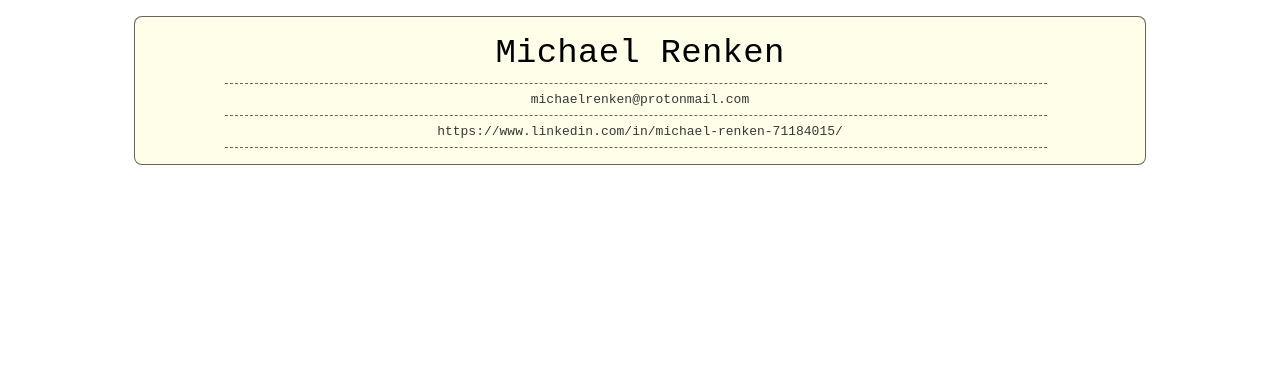
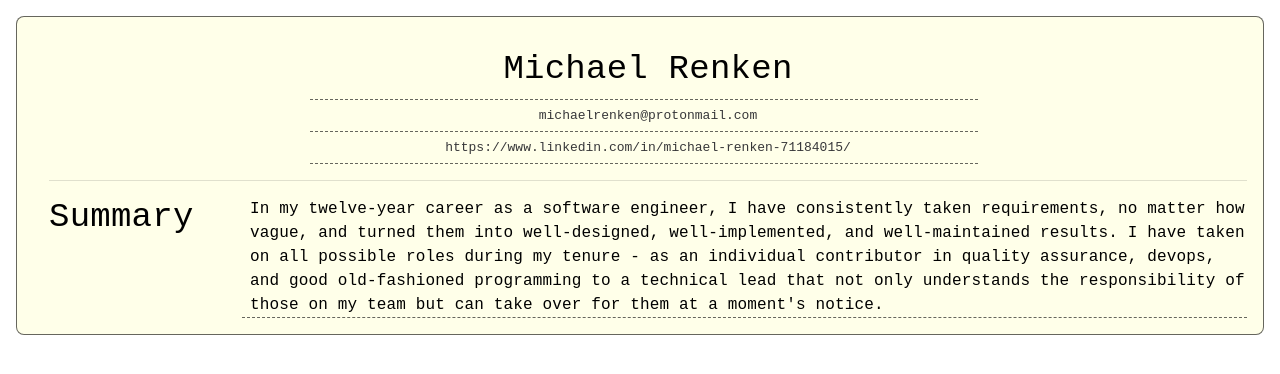
Before and after one commit to SudoVim/resume, a React (Create React App) app: page / in a window 1280 px wide. Shown: the top 374 px of the page. Built offline with nearby package versions, Linux system fonts and the light colour scheme.

Commit message:
Added body component with the summary

```diff
--- /dev/null
+++ b/src/components/resume/body/body.tsx
@@ -0,0 +1,14 @@
+import React from "react";
+import Grid from "@mui/material/Grid";
+import { Item } from "./item";
+import { Summary } from "./summary";
+
+export function Body() {
+  return (
+    <Grid container spacing={1}>
+      <Item title="Summary">
+        <Summary />
+      </Item>
+    </Grid>
+  );
+}
--- /dev/null
+++ b/src/components/resume/body/index.tsx
@@ -0,0 +1 @@
+export { Body } from "./body";
--- /dev/null
+++ b/src/components/resume/body/item.tsx
@@ -0,0 +1,39 @@
+import React from "react";
+import Grid from "@mui/material/Grid";
+import Typography from "@mui/material/Typography";
+import { useTheme } from "@mui/material/styles";
+
+type Props = {
+  title: string;
+  children: React.ReactNode;
+};
+
+export function Item({ title, children }: Props) {
+  const theme = useTheme();
+  return (
+    <>
+      <Grid item xs={1}>
+        <Typography
+          variant="h4"
+          sx={{
+            fontFamily: "monospace",
+          }}
+        >
+          {title}
+        </Typography>
+      </Grid>
+      <Grid item xs={1} />
+      <Grid
+        item
+        xs={10}
+        sx={{
+          display: "flex",
+          alignItems: "center",
+          borderBottom: `1px dashed ${theme.palette.text.secondary}`,
+        }}
+      >
+        {children}
+      </Grid>
+    </>
+  );
+}
--- /dev/null
+++ b/src/components/resume/body/summary.tsx
@@ -0,0 +1,16 @@
+import React from "react";
+import Typography from "@mui/material/Typography";
+
+export function Summary() {
+  return (
+    <Typography variant="body1" fontFamily="monospace">
+      In my twelve-year career as a software engineer, I have consistently taken
+      requirements, no matter how vague, and turned them into well-designed,
+      well-implemented, and well-maintained results. I have taken on all
+      possible roles during my tenure - as an individual contributor in quality
+      assurance, devops, and good old-fashioned programming to a technical lead
+      that not only understands the responsibility of those on my team but can
+      take over for them at a moment's notice.
+    </Typography>
+  );
+}
--- a/src/components/resume/resume.tsx
+++ b/src/components/resume/resume.tsx
@@ -1,12 +1,16 @@
 import React from "react";
-import Box from "@mui/material/Box";
+import Grid from "@mui/material/Grid";
+import Divider from "@mui/material/Divider";
 import { useTheme } from "@mui/material/styles";
 import { Heading } from "./heading";
+import { Body } from "./body";
 
 export function Resume() {
   const theme = useTheme();
   return (
-    <Box
+    <Grid
+      container
+      spacing={2}
       sx={{
         display: "flex",
         justifyContent: "center",
@@ -19,7 +23,21 @@ export function Resume() {
         fontFamily: "monospace",
       }}
     >
-      <Heading />
-    </Box>
+      {/* Heading should be on a line of its own with some padding on either side */}
+      <Grid item xs={2} />
+      <Grid item xs={8}>
+        <Heading />
+      </Grid>
+      <Grid item xs={2} />
+
+      <Grid item xs={12}>
+        <Divider />
+      </Grid>
+
+      {/* The body will take up the full width */}
+      <Grid item xs={12}>
+        <Body />
+      </Grid>
+    </Grid>
   );
 }
```
